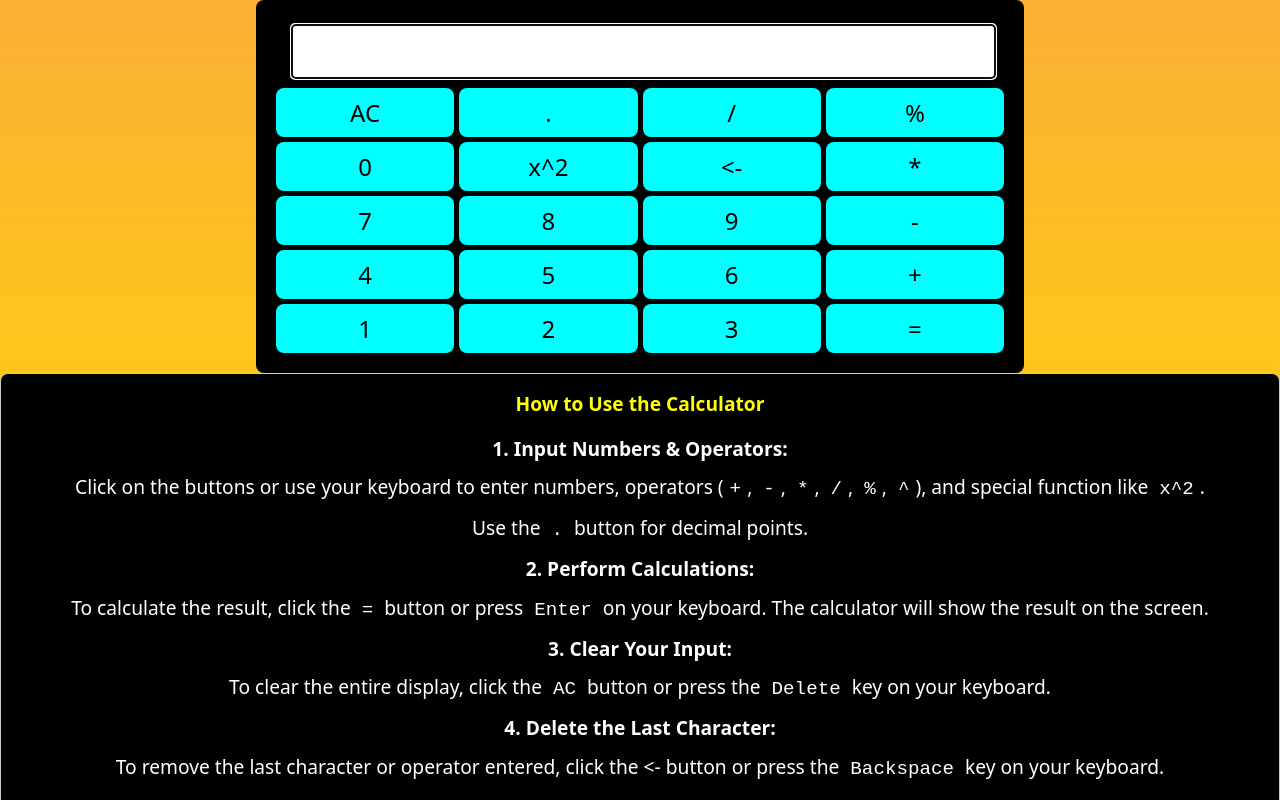
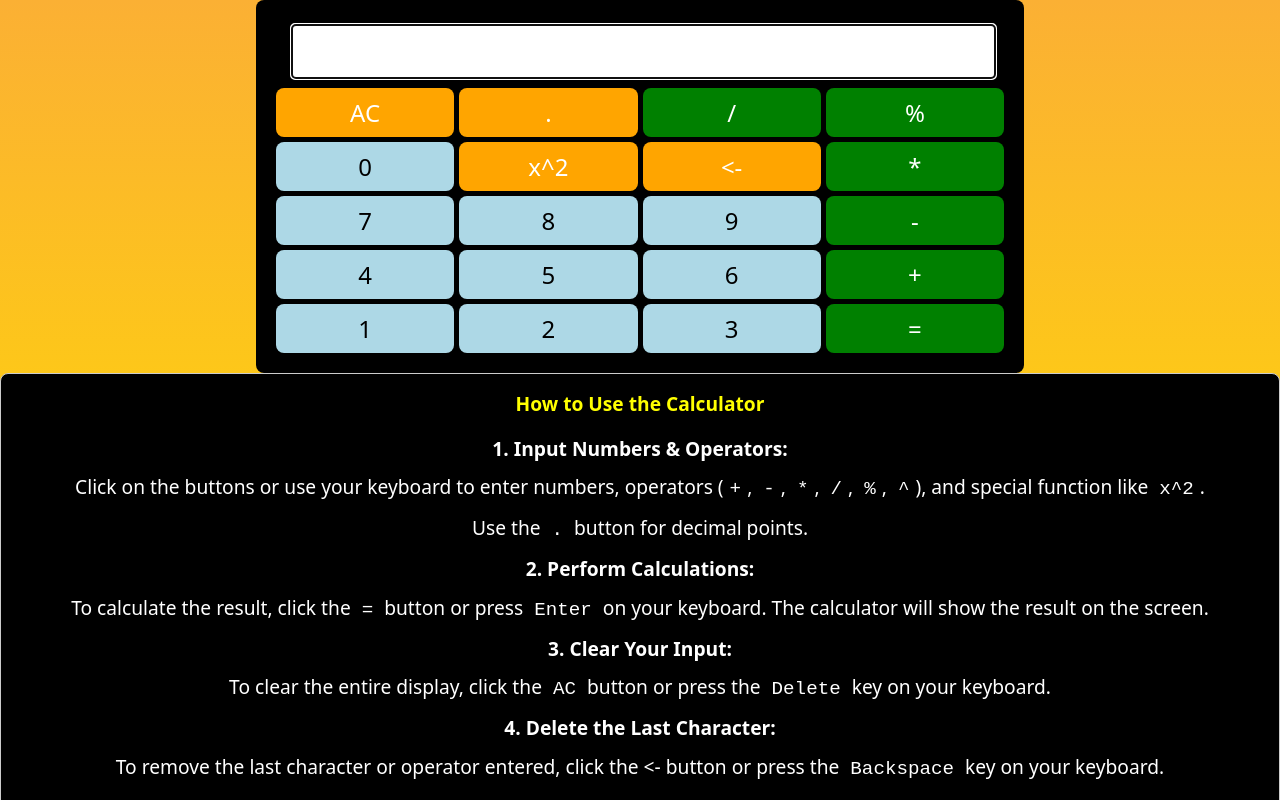
Before and after one commit to Thunder2312/calculator-js, a React (Vite) app: page / in a window 1280 px wide. Shown: the top 800 px of the page. Built offline with nearby package versions, Linux system fonts and the light colour scheme.

Commit message:
Button color

```diff
--- a/src/components/Answer/index.jsx
+++ b/src/components/Answer/index.jsx
@@ -5,12 +5,10 @@ const Answer = ({ display, inputRef }) => {
   return (
     <div className="answer">
       <input
-        ref={inputRef}  // Assign ref for cursor management
+        ref={inputRef}
         type="text"
         value={display}
-           // Prevent typing directly into the input (managed by handleKeyPress)
         autoFocus
-         // Style as needed
       />
     </div>
   );
--- a/src/components/ButtonContainer/index.css
+++ b/src/components/ButtonContainer/index.css
@@ -1,6 +1,6 @@
 .numbers {
   display: grid;
-  grid-template-columns: repeat(4, 1fr); /* 4 buttons per row */
+  grid-template-columns: repeat(4, 1fr);
   gap: 5px;
   padding: 10px;
   width: 100%;
@@ -9,7 +9,7 @@
 }
 
 .button-row {
-  display: contents; /* Make the row act as if it’s not a container for a grid */
+  display: contents;
 }
 
 .numbers button {
@@ -17,12 +17,36 @@
   padding: 8px;
   border: none;
   border-radius: 8px;
-  background-color: aqua;
-  color: black;
   cursor: pointer;
   transition: background-color 0.2s ease;
 }
 
-.numbers button:hover {
-  background-color: aquamarine;
+/* Functional buttons */
+.functional-button {
+  background-color: orange;
+  color: white;
 }
+
+.functional-button:hover {
+  background-color: darkorange;
+}
+
+/* Number buttons */
+.number-button {
+  background-color: lightblue;
+  color: black;
+}
+
+.number-button:hover {
+  background-color: deepskyblue;
+}
+
+/* Operator buttons */
+.operator-button {
+  background-color: green;
+  color: white;
+}
+
+.operator-button:hover {
+  background-color: grey;
+}
--- a/src/components/ButtonContainer/index.jsx
+++ b/src/components/ButtonContainer/index.jsx
@@ -1,27 +1,43 @@
 import React from 'react';
 import './index.css';
 
-// Define buttons as an object
 const buttons = {
-  row1: ['AC','.','/','%'],
-  row2: ['0','x^2','<-','*'],
+  row1: ['AC', '.', '/', '%'],
+  row2: ['0', 'x^2', '<-', '*'],
   row3: ['7', '8', '9', '-'],
   row4: ['4', '5', '6', '+'],
   row5: ['1', '2', '3', '=']
 };
 
 const ButtonContainer = ({ onButtonClick }) => {
+  const isNumber = (val) => !isNaN(val) && val !== ' ';
+  const isOperator = (val) => ['+', '-', '*', '/', '%', '='].includes(val);
+  const isFunctional = (val) => ['AC', '.', '<-', 'x^2'].includes(val);
+
   return (
     <div className="numbers">
       {Object.keys(buttons).map((row, index) => (
         <div className="button-row" key={index}>
-          {buttons[row].map((button, buttonIndex) => (
-            <button
-              key={buttonIndex}
-              onClick={() => onButtonClick(button)}>
-              {button}
-            </button>
-          ))}
+          {buttons[row].map((button, buttonIndex) => {
+            let className = '';
+            if (isNumber(button)) {
+              className = 'number-button';
+            } else if (isOperator(button)) {
+              className = 'operator-button';
+            } else if (isFunctional(button)) {
+              className = 'functional-button';
+            }
+
+            return (
+              <button
+                key={buttonIndex}
+                className={className}
+                onClick={() => onButtonClick(button)}
+              >
+                {button}
+              </button>
+            );
+          })}
         </div>
       ))}
     </div>
--- a/src/components/MobileInput.jsx
+++ b/src/components/MobileInput.jsx
@@ -43,7 +43,6 @@ const MobileInput = ({ display, setDisplay }) => {
     }, 0);
   };
 
-  // Expose functions to global scope or app context
   window.__mobileInputControl = {
     insertAtCursor,
     deleteAtCursor,
--- a/src/utils/handleKeyPress.jsx
+++ b/src/utils/handleKeyPress.jsx
@@ -4,10 +4,9 @@ export const handleKeyPress = (event, display, setDisplay, inputRef) => {
   const key = event.key;
   const operators = ['+', '-', '*', '/', '%', '^'];
 
-  // Check if the inputRef is valid (it's an input or textarea)
   const input = inputRef.current;
   if (!input || !(input instanceof HTMLInputElement || input instanceof HTMLTextAreaElement)) {
-    return; // If inputRef is not a valid input element, do nothing
+    return;
   }
 
   const start = input.selectionStart;
@@ -16,11 +15,9 @@ export const handleKeyPress = (event, display, setDisplay, inputRef) => {
   const lastChar = display.slice(-1);
   const lastNumberSegment = display.split(/[\+\-\*\/\%\^]/).pop();
 
-  // Handle "Enter" key (evaluation)
   if (key === 'Enter') {
     event.preventDefault();
 
-    // Make sure we have a valid expression to evaluate
     const sanitizedDisplay = display.trim();
     if (!sanitizedDisplay) {
       setDisplay('Error');
@@ -28,7 +25,6 @@ export const handleKeyPress = (event, display, setDisplay, inputRef) => {
     }
 
     try {
-      // Evaluate the expression safely
       const result = evaluate(sanitizedDisplay);
       setDisplay(result.toString());
     } catch (error) {
@@ -37,14 +33,13 @@ export const handleKeyPress = (event, display, setDisplay, inputRef) => {
     return;
   }
 
-  // Handle "Backspace" key (delete one character before cursor)
   if (key === 'Backspace') {
-    if (start === 0) return; // Don't delete at the start
+    if (start === 0) return;
 
     const newValue = display.slice(0, start - 1) + display.slice(end);
     setDisplay(newValue);
 
-    // Update cursor position after delete
+
     requestAnimationFrame(() => {
       input.setSelectionRange(start - 1, start - 1);
       input.focus();
@@ -52,7 +47,7 @@ export const handleKeyPress = (event, display, setDisplay, inputRef) => {
     return;
   }
 
-  // Handle "Delete" key (delete one character at cursor position)
+
   if (key === 'Delete') {
     if (start === end) return; // If there's no selection, we don't delete
 
```
